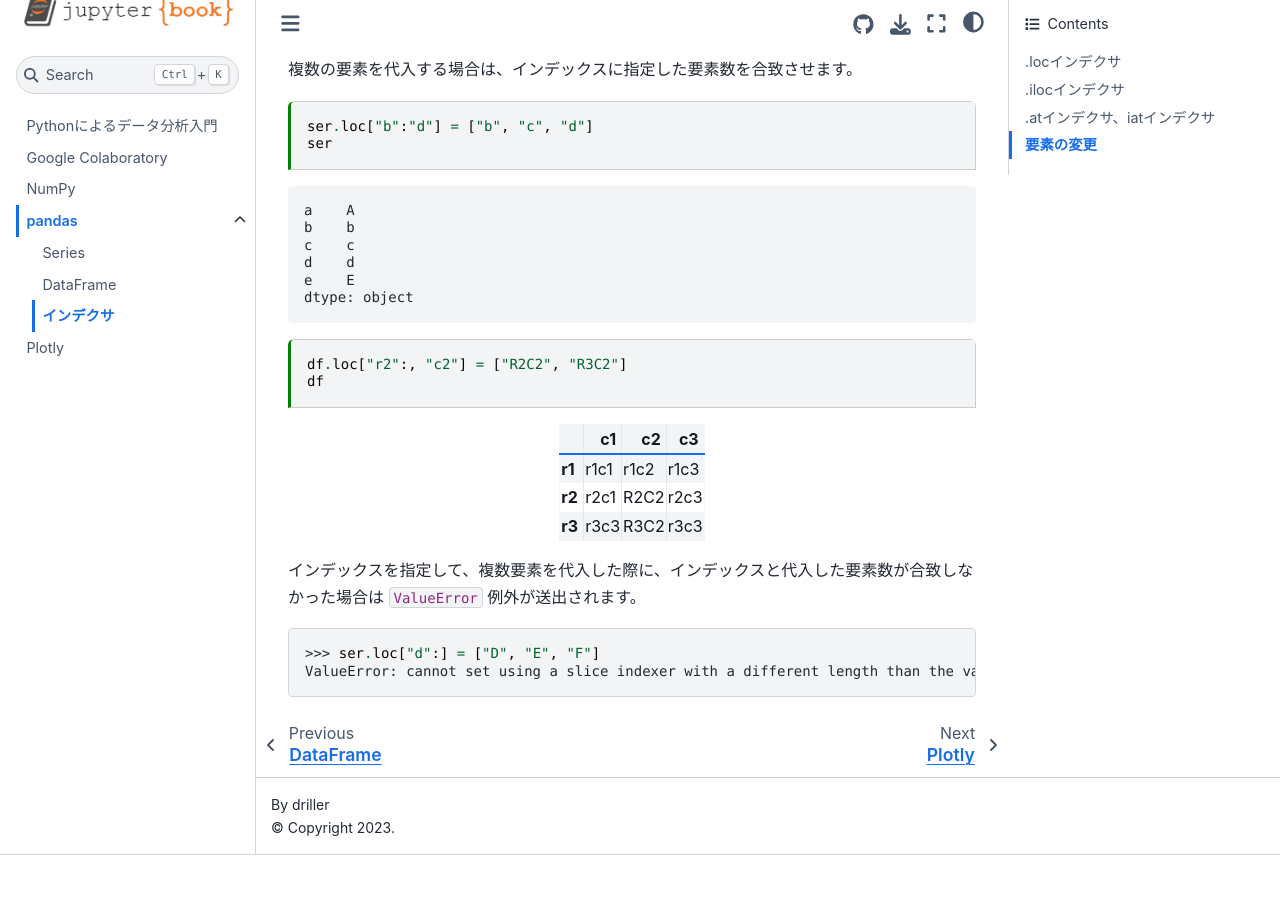
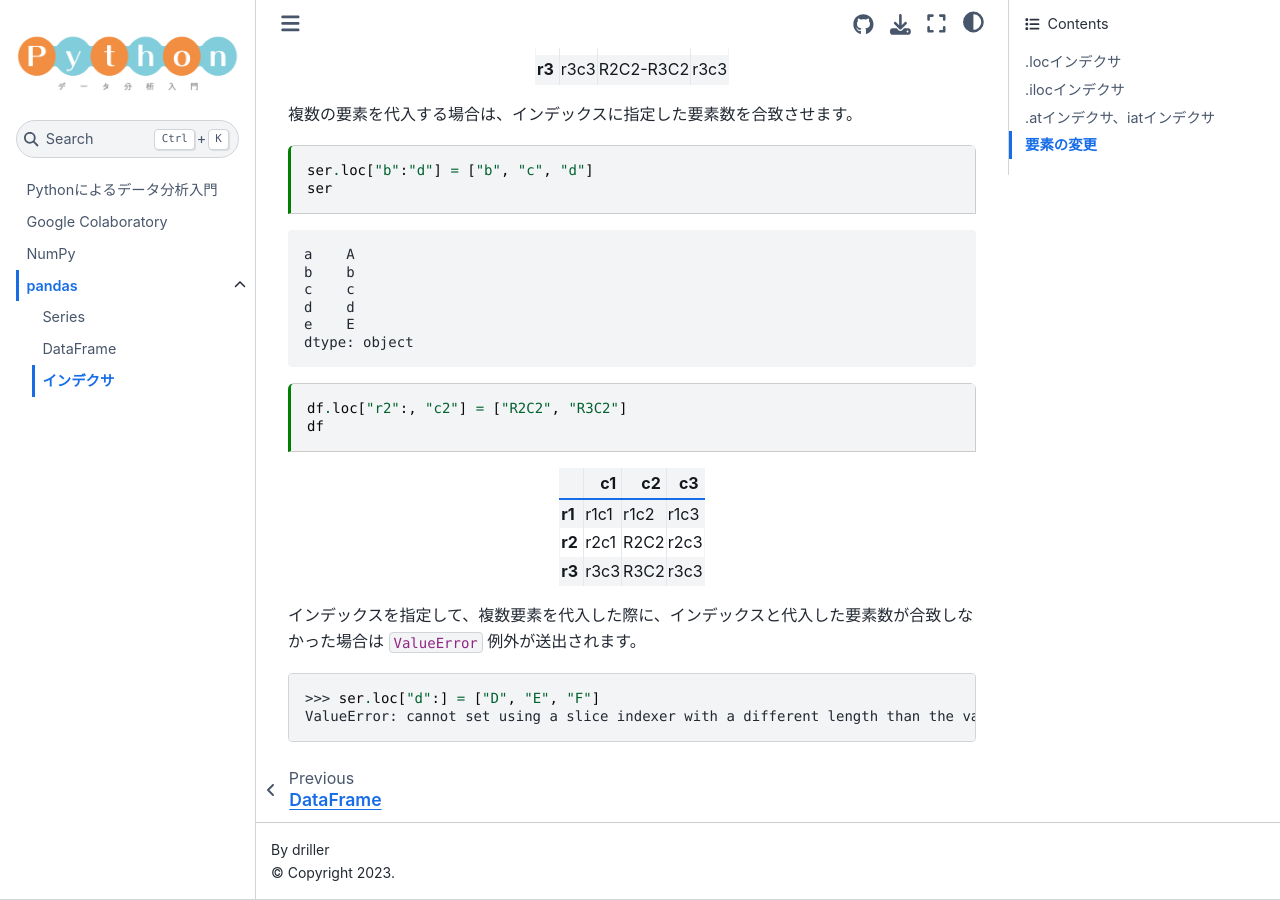
Before and after one commit to drillan/python-data-analysis, a Jupyter Book: the page built from docs/pandas/indexer.ipynb, in a window 1280 px wide and 900 px high, scrolled down 6739 px. Built offline with Jupyter Book 1.0.4 settings and Sphinx 7.4.7 and the Sphinx Book theme 1.1.4, drawn with Linux system fonts in a browser that asks for light colours; comment, search, counter and statistics services are not loaded; before the commit the page ends 7594 px from its top, so only the background shows below that.

```diff
--- a/badge.py
+++ b/badge.py
@@ -34,4 +34,5 @@ repository_name = get_repository_name()
 
 p = Path(base_dir)
 for file_path in p.glob("**/*.ipynb"):
-    add_badge(repository_name, file_path)
+    if ".ipynb_checkpoints" not in str(file_path):
+        add_badge(repository_name, file_path)
--- a/docs/_toc.yml
+++ b/docs/_toc.yml
@@ -11,4 +11,3 @@ chapters:
   - file: pandas/series
   - file: pandas/dataframe
   - file: pandas/indexer
-- file: plotly/sample
```
Also changed, not shown: docs/logo.png, docs/numpy/basic.ipynb, docs/pandas/dataframe.ipynb, docs/pandas/indexer.ipynb, docs/pandas/series.ipynb, docs/plotly/sample.ipynb (deleted).
